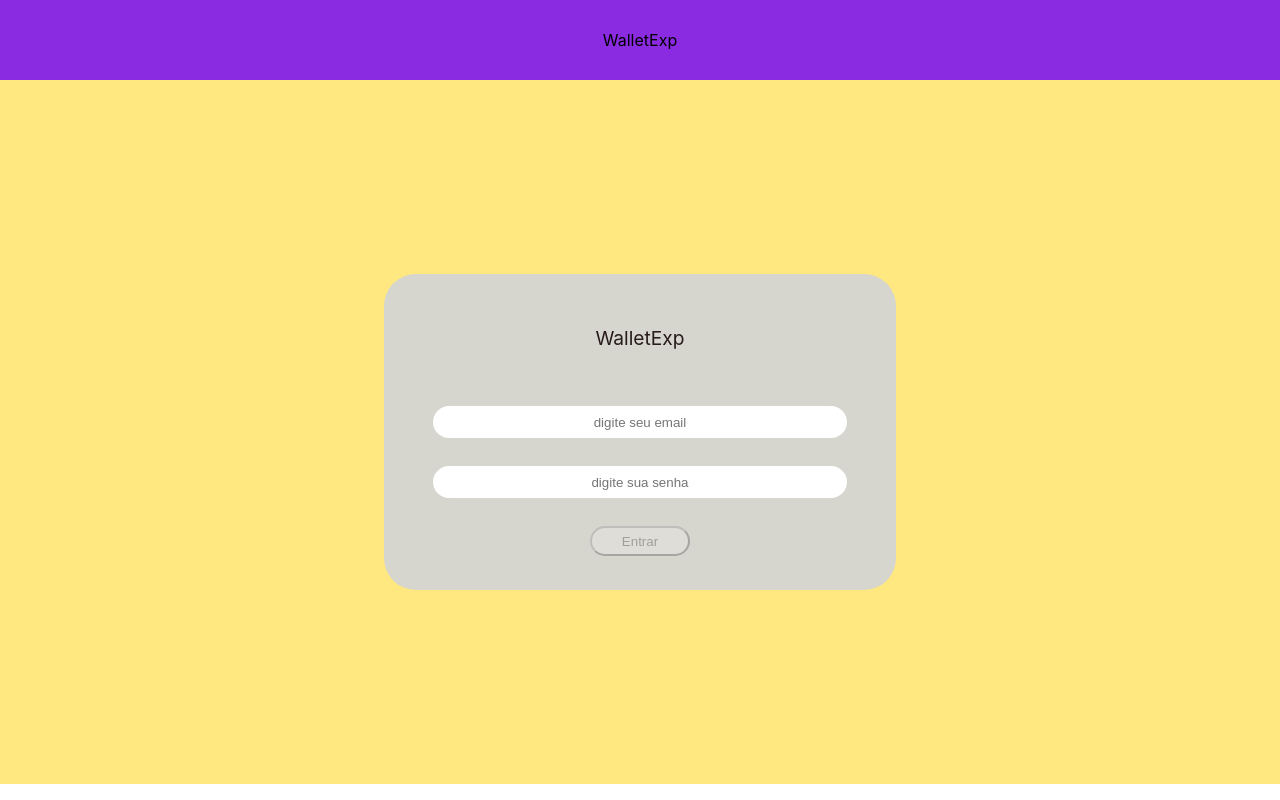
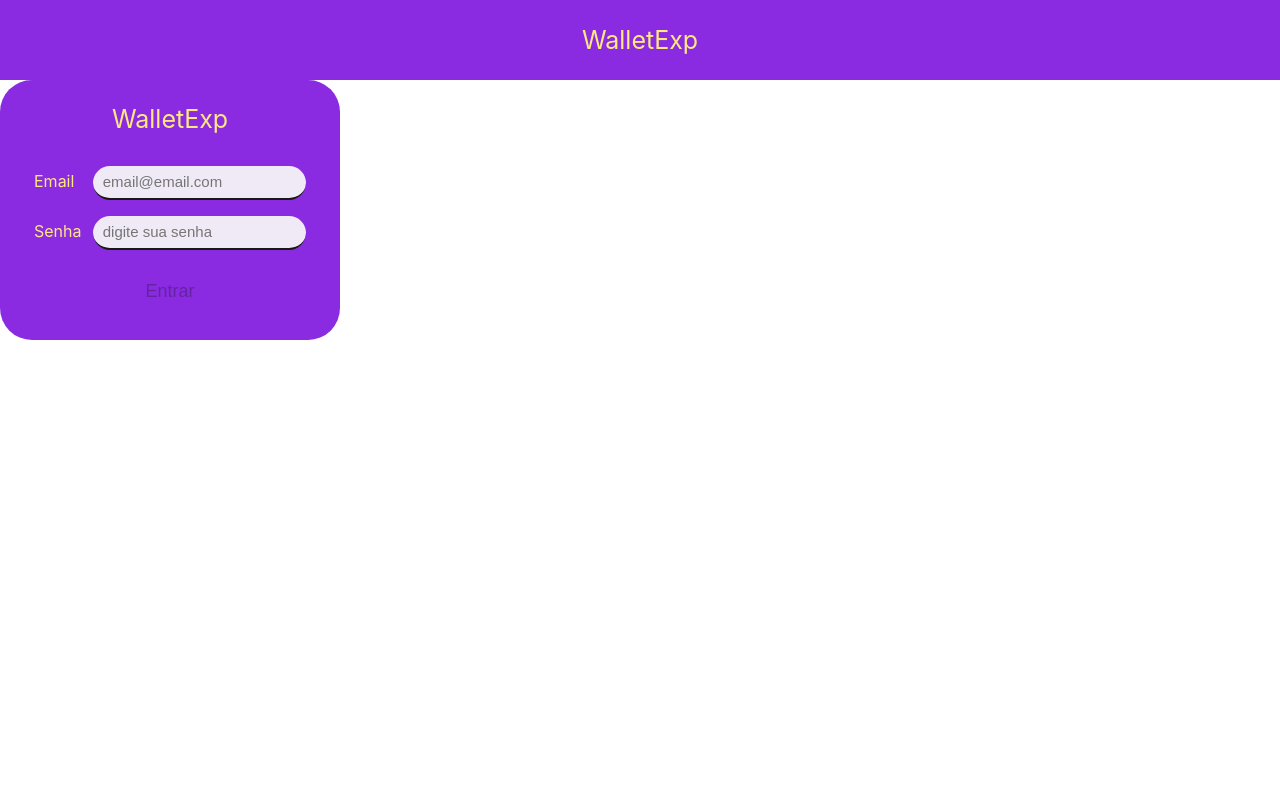
Before and after one commit to AmandaPtela/WalletExp, a React (Create React App) app: page / in a window 1280 px wide. Built offline with nearby package versions, Linux system fonts and the light colour scheme.

Commit message:
Ajustes visuais login + header + reposicionamento da Home

```diff
--- a/src/CSS/Header.css
+++ b/src/CSS/Header.css
@@ -1,40 +1,24 @@
 .header {
   align-items: center;
-  color: rgb(39, 39, 39);
-  background-color: rgb(226, 125, 43);
+  color: rgb(255, 232, 127);
+  background-color: blueviolet;
   display: flex;
   flex-direction: row;
   height: 80px;
   justify-content: space-between;
   text-align: center;
+  width: 100vw;
 }
 
 .header-off {
-  color: black;
+  color: rgb(255, 232, 127);
+  font-size: 25px;
   background-color: blueviolet;
   display: flex;
   height: 80px;
+  width: 100vw;
   justify-content: center;
   align-items: center;
-}
-
-.login {
-  display: flex;
-  justify-content: center;
-}
-
-.form {
-  align-items: center;
-  display: flex;
-  flex-direction: column;
-  width: 100%;
-}
-
-.carteira {
-  align-items: center;
-  display: flex;
-  flex-direction: column;
-  text-align: center;
 }
 
 #logo-header {
--- a/src/CSS/Home.css
+++ b/src/CSS/Home.css
@@ -1,8 +1,19 @@
-#login-area {
+#home {
+  display: flex;
+  flex-direction: column;
+  justify-content: center;
+  align-items: center;
+  text-align: center;
+  background-color: rgb(26, 170, 180);
+  height: 100vh;
+  width: 100vw;
+}
+
+#main-content {
   display: flex;
   justify-content: center;
   align-items: center;
   text-align: center;
-  background-color: rgb(255, 232, 127);
-  height: 88vh;
+  height: 100%;
+  width: 95%;
 }
--- a/src/CSS/Login.css
+++ b/src/CSS/Login.css
@@ -1,7 +1,7 @@
 .login {
-  background-color: rgba(214, 213, 210, 0.952);
-  width: 40%;
-  height: 45%;
+  background-color: blueviolet;
+  width: 340px;
+  height: 260px;
   display: flex;
   align-items: center;
   flex-direction: column;
@@ -11,7 +11,7 @@
 .form {
   justify-content: space-evenly;
   height: 100%;
-  padding: 2% 0 2% 0;
+  width: 100%;
 }
 
 #login-form-title-area {
@@ -20,8 +20,8 @@
   display: flex;
   align-items: center;
   justify-content: center;
-  color: rgb(39, 27, 27);
-  font-size: larger;
+  color: rgb(255, 232, 127);
+  font-size: 25px;
 }
 
 #form-inputs-area {
@@ -33,30 +33,83 @@
   width: 100%;
 }
 
+.label-input {
+  height: 35px;
+  width: 80%;
+  display: flex;
+  justify-content: space-between;
+  align-items: baseline;
+  color: rgb(255, 232, 127);
+}
+
 .input-login {
   height: 30px;
-  width: 80%;
+  width: 74%;
   border-radius: 2em;
   outline: none;
   border: none;
-  text-align: center;
+  border-bottom: solid 0.3ch rgb(24, 24, 23);
+  text-align: left;
+  padding-left: 10px;
+  font-size: 15px;
+  background-color: rgba(248, 248, 248, 0.932);
 }
 
 .input-login:focus {
   border-radius: 2em;
   outline: none;
-  border: red solid 0.1ch;
-  text-align: center;
-  transform: scale(1.1);
+  text-align: left;
+  padding-left: 10px;
+  font-size: 15px;
+}
+
+.input-login-ok, .input-pass-ok {
+  height: 30px;
+  width: 77%;
+  border-radius: 2em;
+  outline: none;
+  border: none;
+  border-bottom: solid 0.3ch rgb(68, 209, 91);
+  text-align: left;
+  padding-left: 10px;
+  font-size: 15px;
 }
 
 #login-btn {
   height: 30px;
   width: 100px;
   border-radius: 2em;
+  font-weight: 500;
+  border: none;
+  font-size: 18px;
+  background-color: transparent;
+  margin-top: 10px;
 }
 
-#login-btn:hover {
+#login-btn-active {
+  height: 30px;
+  width: 100px;
+  border-radius: 2em;
+  font-size: 18px;
+  font-weight: 500;
+  border: none;
+  background-color: transparent;
+  color:rgb(255, 232, 127);
+  cursor: pointer;
   transform: scale(1.1);
-  color: black;
+  margin-top: 10px;
 }
+
+#login-btn-active:hover {
+  height: 30px;
+  width: 100px;
+  border-radius: 2em;
+  font-size: 18px;
+  font-weight: 500;
+  border: none;
+  background-color: transparent;
+  color:rgb(255, 232, 127);
+  cursor: pointer;
+  transform: scale(1.5);
+  margin-top: 10px;
+}
--- a/src/pages/Login.js
+++ b/src/pages/Login.js
@@ -45,17 +45,25 @@
             <span>WalletExp</span>
           </div>
           <div id="form-inputs-area">
+            <label htmlFor='email-login'
+            className="label-input">Email
               <input
-              className="input-login email-login"
+                id="email-login"
+                className={ !emailOk ?  "input-login email-login" : "input-login-ok" }
                 data-testid="email-input"
                 name="emailOk"
                 value={ emailOk }
                 type="text"
-              placeholder="digite seu email"
+                placeholder="email@email.com"
                 onChange={ this.handleChange }
               />
+            </label>
+            <label
+            htmlFor='pass-login'
+            className="label-input">Senha
               <input
-              className="input-login pass-login"
+                id="pass-login"
+                className={ !passOk ?  "input-login pass-login" : "input-pass-ok" }
                 data-testid="password-input"
                 name="passOk"
                 value={ passOk }
@@ -63,14 +71,17 @@
                 placeholder="digite sua senha"
                 onChange={ this.handleChange }
               />
+            </label>
             <Link to="/carteira">
               <button
-                id="login-btn"
+                id={passOk ? "login-btn-active" :"login-btn"}
                 type="submit"
-                onClick={ () => this.setState({
+                onClick={ () => {
+                  this.setState({
                   emailOk: '',
                   passOk: '',
-                }, dispatch({ type: 'login', value: emailOk })) }
+                },
+                dispatch({ type: 'login', value: emailOk })) } }
                 disabled={ buttonDisabled }
                 >
                 Entrar
```
Lines whose indentation alone changed are shown as unchanged.
